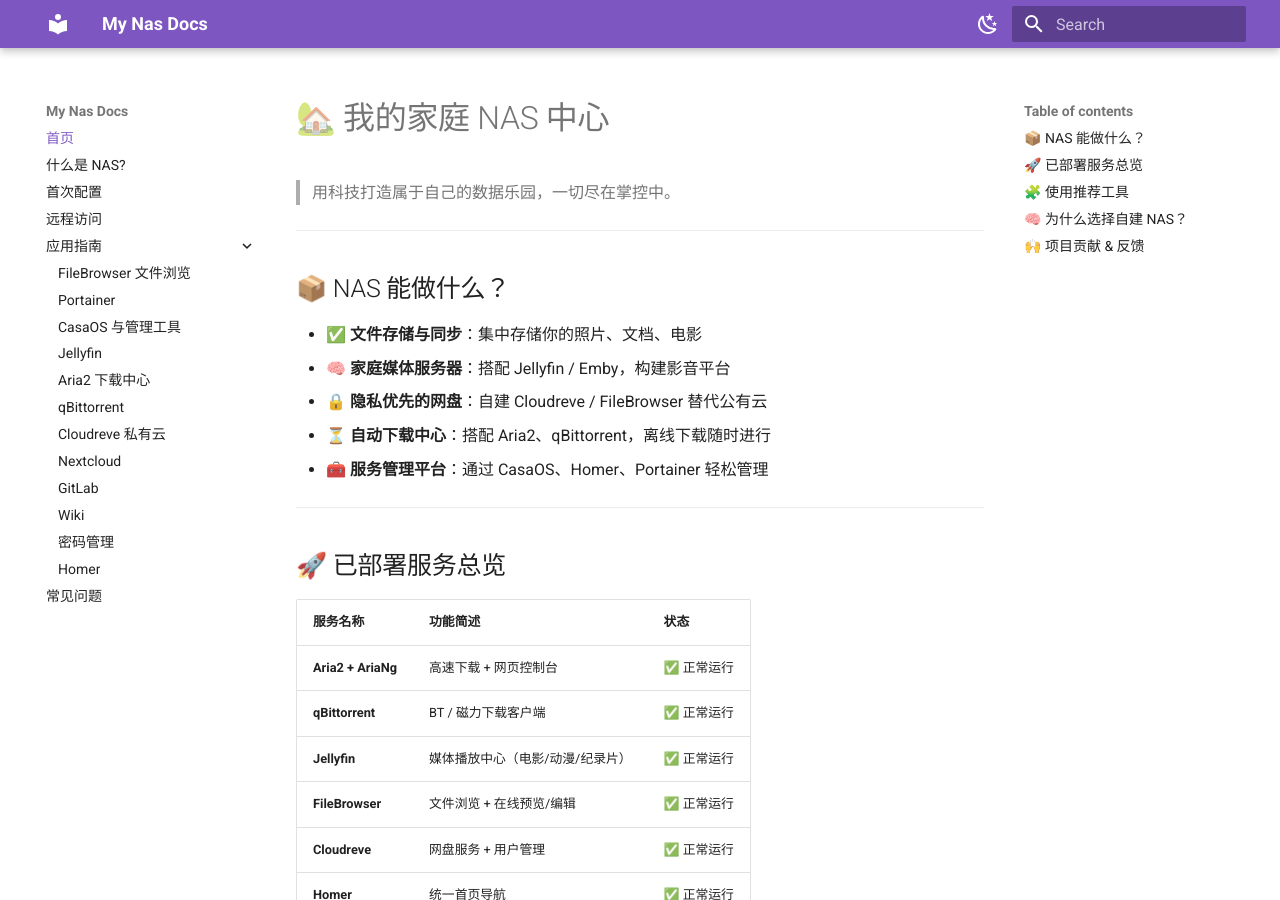
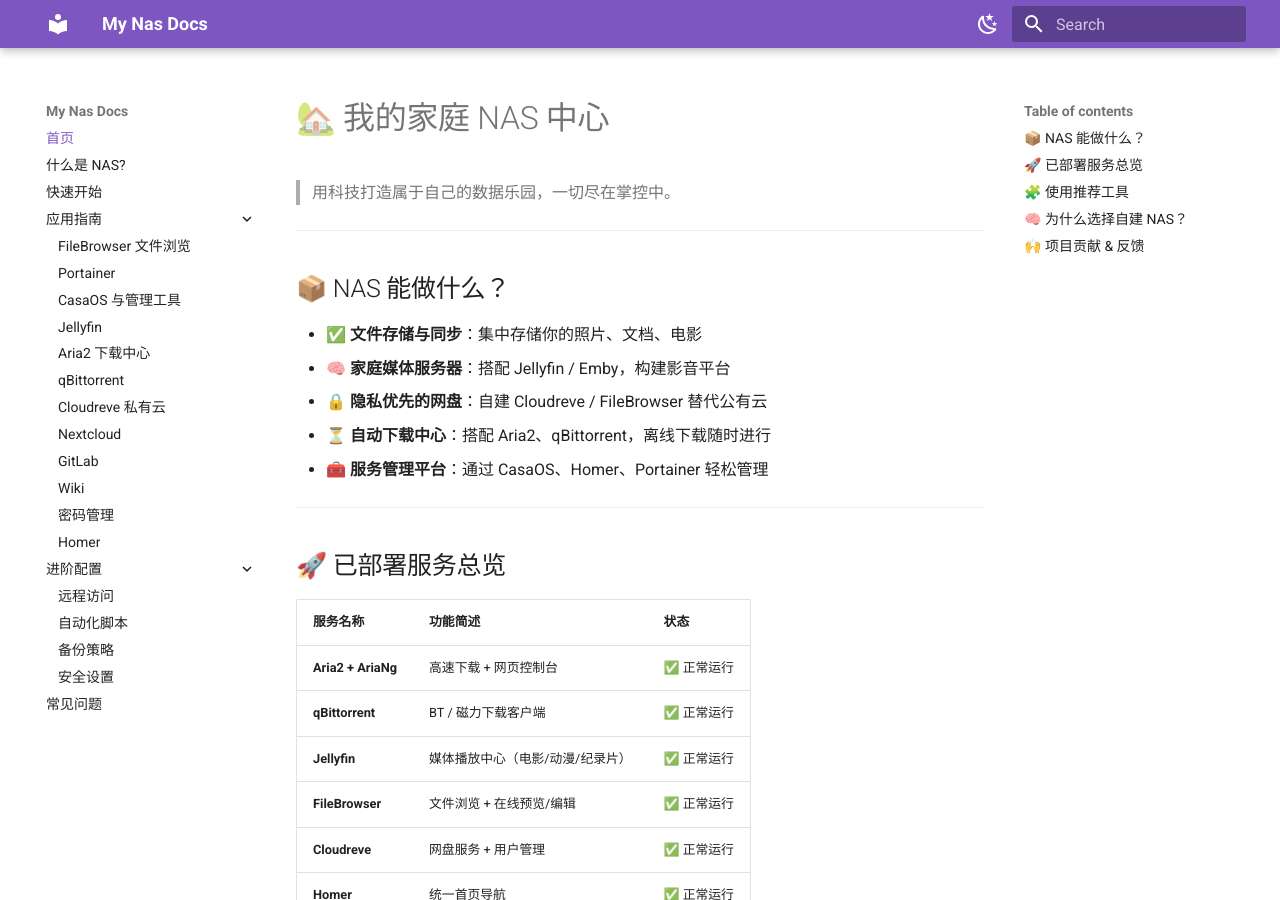
Before and after one commit to zhenda-hub/my-docker-files, an MkDocs documentation site: the page built from docs/index.md, in a window 1280 px wide and 900 px high. Built offline with MkDocs 1.6.1 and Material for MkDocs 9.7.7, drawn with Linux system fonts in a browser that asks for light colours; some of the changed lines change nothing that is shown.

Commit message:
update: toc

```diff
--- a/mkdocs.yml
+++ b/mkdocs.yml
@@ -3,8 +3,7 @@
 nav:
   - 首页: index.md
   - 什么是 NAS?: overview/what-is-nas.md
-  - 首次配置: quickstart/first-config.md
-  - 远程访问: advanced/remote.md
+  - 快速开始: quickstart/first-config.md
   # - 概述:
   #   - overview/index.md
   #   - 什么是 NAS?: overview/what-is-nas.md
@@ -18,14 +17,6 @@
   #   - Docker 部署: quickstart/docker-tutorial.md
   #   - 网络优化: quickstart/network-optimization.md
   #   - 系统监控: quickstart/monitoring.md
-  # - 进阶配置:
-  #   - advanced/index.md
-  #   - 远程访问: advanced/remote.md
-  #   - 自动化脚本: advanced/automation-scripts.md
-  #   - 备份策略: advanced/backup-strategies.md
-  #   - 安全设置: advanced/security.md
-  #   - VPN设置: advanced/vpn-setup.md
-  #   - SSL证书: advanced/ssl-certificates.md
   - 应用指南:
     # - applications/index.md
   # - 基础工具:
@@ -47,6 +38,13 @@
     - 密码管理: applications/productivity/password-manager.md
   # - 首页工具:
     - Homer: applications/homer.md
+  - 进阶配置:
+    - 远程访问: advanced/remote.md
+    - 自动化脚本: advanced/automation-scripts.md
+    - 备份策略: advanced/backup-strategies.md
+    - 安全设置: advanced/security.md
+  #   - VPN设置: advanced/vpn-setup.md
+  #   - SSL证书: advanced/ssl-certificates.md
   - 常见问题: troubleshooting.md
 # theme: readthedocs
 theme:
```
Also changed, not shown: docs/advanced/automation-scripts.md (added), docs/advanced/backup-strategies.md (added), docs/advanced/security.md (added).
